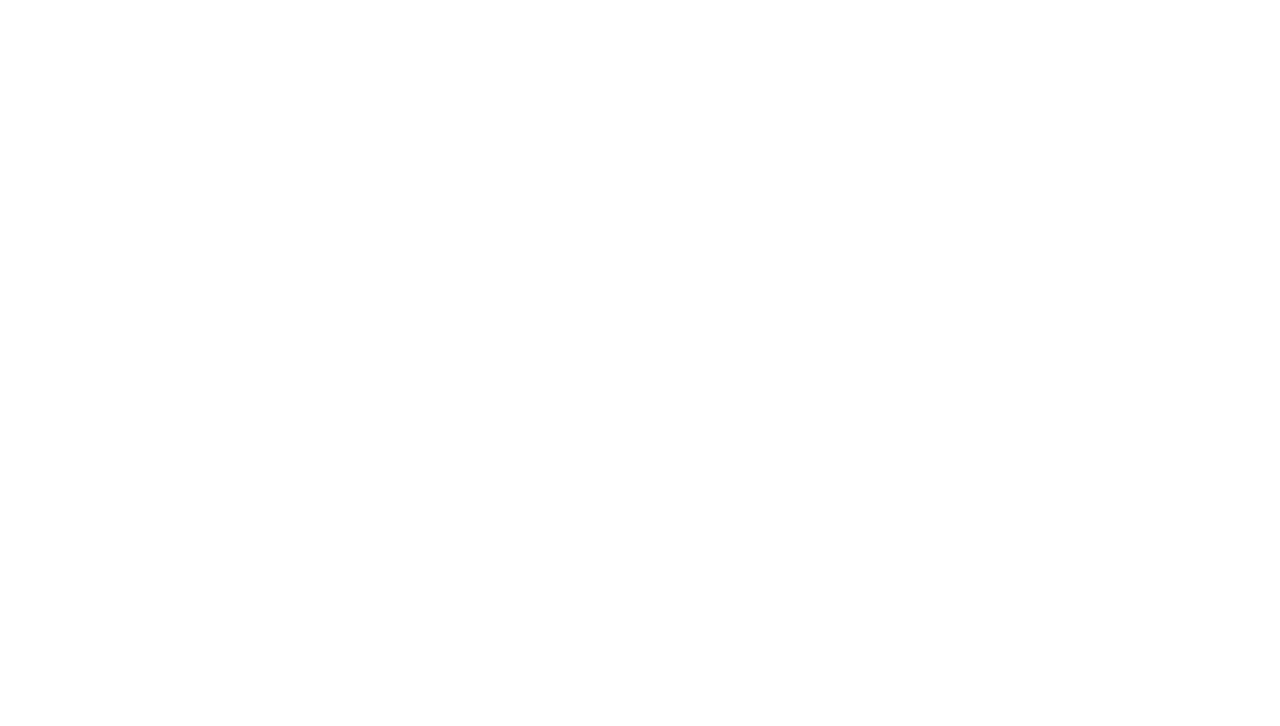
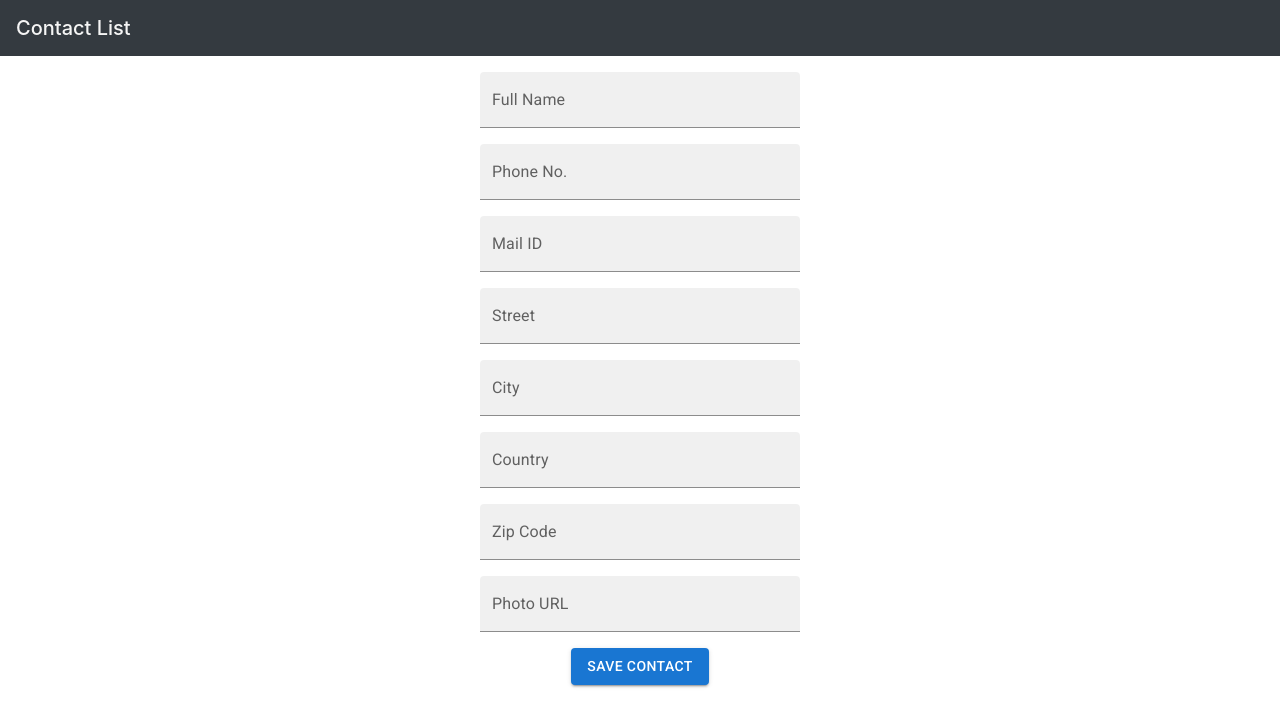
Before and after one commit to Lokesh-Kanna/Guvi_Day-29-Day-34_CRUD_task, a React (Create React App) app: page /add-contact in a window 1280 px wide. Before the commit this address had no page. Shown: the top 726 px of the page. Built offline with nearby package versions, Linux system fonts and the light colour scheme.

Commit message:
Added Add contact operation

```diff
--- /dev/null
+++ b/src/AddContacts.js
@@ -0,0 +1,111 @@
+import { NavBar } from "./NavBar";
+import Button from "@mui/material/Button";
+import ControlPointIcon from "@mui/icons-material/ControlPoint";
+import { useState } from "react";
+import { useNavigate } from "react-router-dom";
+import TextField from "@mui/material/TextField";
+
+export function AddContacts() {
+  const navigate = useNavigate();
+  return (
+    <div>
+      <Button
+        className="butn"
+        variant="contained"
+        onClick={() => navigate("/add-contact")}
+      >
+        <div className="addbtn">
+          <ControlPointIcon />
+          Add contact
+        </div>
+      </Button>
+    </div>
+  );
+}
+export function AddContactPage({ setCon }) {
+  const navigate = useNavigate();
+
+  const [name, setName] = useState();
+  const [contactNo, setContactNo] = useState();
+  const [mail, setMail] = useState();
+  const [street, setStreet] = useState();
+  const [city, setCity] = useState();
+  const [country, setCountry] = useState();
+  const [zip, setZip] = useState();
+  const [photo, setPhoto] = useState();
+  return (
+    <div>
+      <NavBar />
+      <div className="form-div">
+        <TextField
+          className="standard-basic"
+          label="Full Name"
+          variant="filled"
+          onChange={(event) => setName(event.target.value)}
+        />
+        <TextField
+          className="standard-basic"
+          label="Phone No."
+          variant="filled"
+          onChange={(event) => setContactNo(event.target.value)}
+        />
+        <TextField
+          className="standard-basic"
+          label="Mail ID"
+          variant="filled"
+          onChange={(event) => setMail(event.target.value)}
+        />
+        <TextField
+          className="standard-basic"
+          label="Street"
+          variant="filled"
+          onChange={(event) => setStreet(event.target.value)}
+        />
+        <TextField
+          className="standard-basic"
+          label="City"
+          variant="filled"
+          onChange={(event) => setCity(event.target.value)}
+        />
+        <TextField
+          className="standard-basic"
+          label="Country"
+          variant="filled"
+          onChange={(event) => setCountry(event.target.value)}
+        />
+        <TextField
+          className="standard-basic"
+          label="Zip Code"
+          variant="filled"
+          onChange={(event) => setZip(event.target.value)}
+        />
+        <TextField
+          className="standard-basic"
+          label="Photo URL"
+          variant="filled"
+          onChange={(event) => setPhoto(event.target.value)}
+        />
+        <Button
+          className="buttn"
+          variant="contained"
+          onClick={() => {
+            const newCont = {
+              name,
+              contactNo,
+              mail,
+              street,
+              city,
+              country,
+              zip,
+              photo,
+            };
+            setCon(newCont);
+            navigate("/");
+          }}
+        >
+          <div className="addbtn">Save Contact</div>
+        </Button>
+      </div>
+    </div>
+  );
+}
--- a/src/App.js
+++ b/src/App.js
@@ -1,10 +1,9 @@
 import "./App.css";
 import { BrowserRouter, Routes, Route, Link } from "react-router-dom";
 import { NavBar } from "./NavBar";
-import Button from "@mui/material/Button";
-import ControlPointIcon from "@mui/icons-material/ControlPoint";
 import { useState } from "react";
 import { Distributer } from "./ContactCards";
+import { AddContactPage, AddContacts } from "./AddContacts";
 
 function App() {
   const contactList = [
@@ -131,12 +130,20 @@ function App() {
     },
   ];
   const [contact, setContact] = useState(contactList);
+
+  const setCon = (newContact) => {
+    setContact([...contact, newContact]);
+  };
   return (
     <div className="App">
       <Routes>
         <Route
           path="/"
           element={<Home contact={contact} setContact={setContact} />}
+        />
+        <Route
+          path="/add-contact"
+          element={<AddContactPage setCon={setCon} />}
         />
       </Routes>
     </div>
@@ -153,17 +160,4 @@ function Home({ contact, setContact }) {
   );
 }
 
-function AddContacts() {
-  return (
-    <div>
-      <Button className="butn" variant="contained">
-        <div className="addbtn">
-          <ControlPointIcon />
-          Add contact
-        </div>
-      </Button>
-    </div>
-  );
-}
-
 export default App;
--- a/src/index.css
+++ b/src/index.css
@@ -36,3 +36,16 @@ code {
   height: 100%;
   width: 10rem;
 }
+
+.form-div {
+  display: flex;
+  flex-direction: column;
+  align-items: center;
+  gap: 1rem;
+  width: 100vw;
+  margin-top: 1rem;
+}
+
+.standard-basic {
+  width: 20rem;
+}
```
